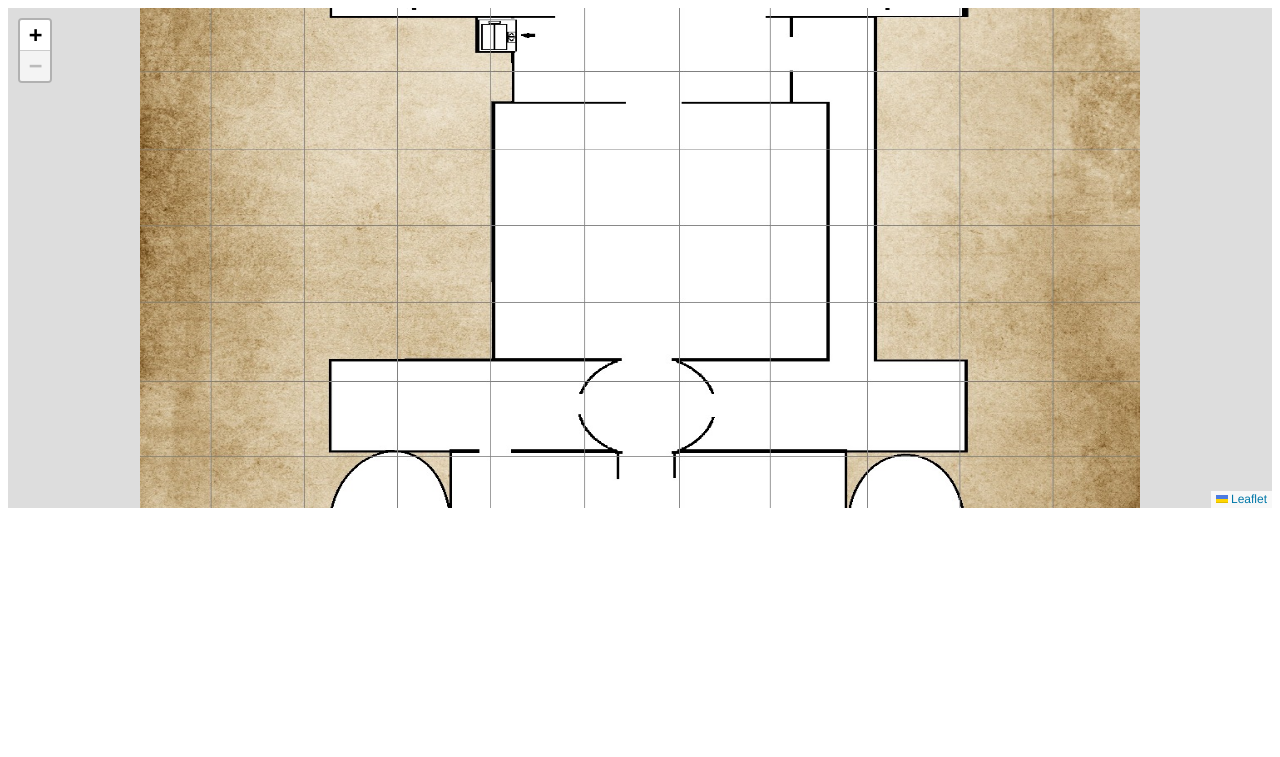
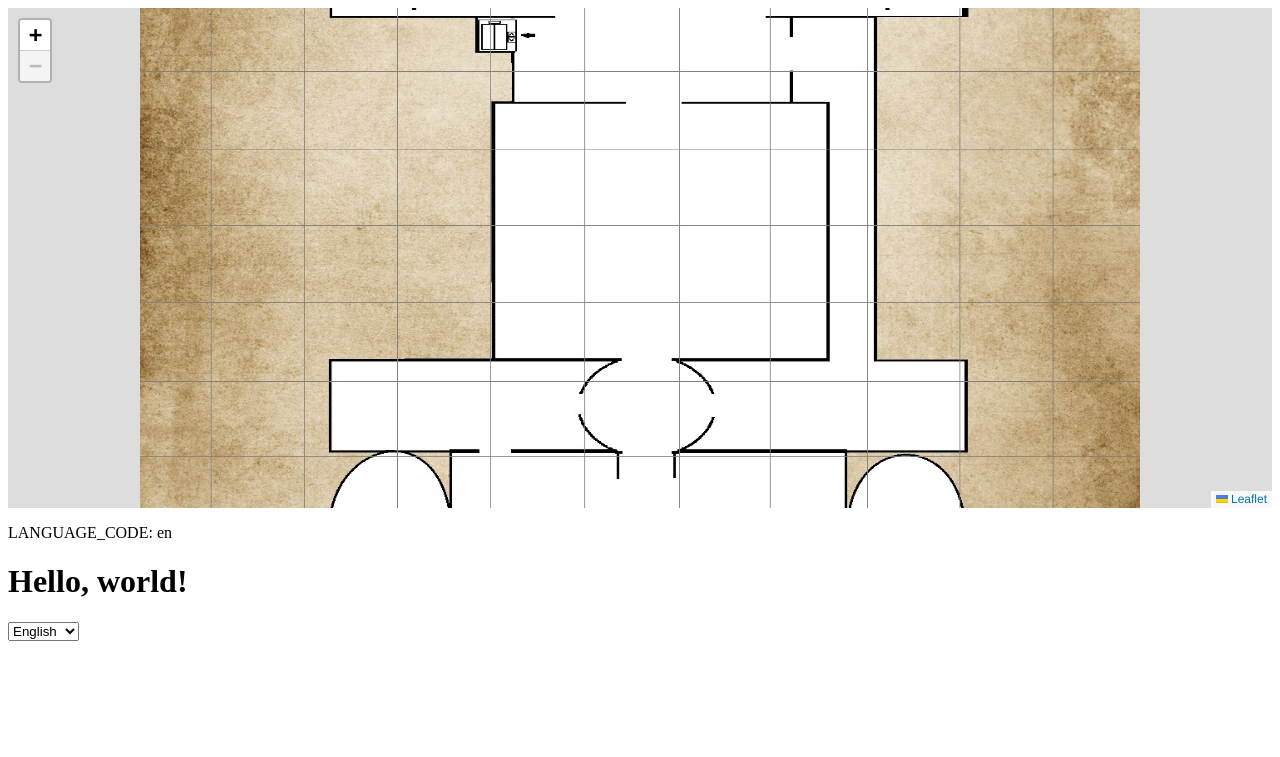
Before and after one commit to mflovidal/Mapa, a Django app: page / in a window 1280 px wide. Shown: the top 757 px of the page. Run offline with Django 5.2, Linux system fonts and the light colour scheme.

Commit message:
cambio de idioma es-en

```diff
--- a/mysite/myapp/templates/home.html
+++ b/mysite/myapp/templates/home.html
@@ -4,12 +4,22 @@
 <head>
     <link rel="stylesheet" href="https://unpkg.com/leaflet@1.9.4/dist/leaflet.css" integrity="sha256-p4NxAoJBhIIN+hmNHrzRCf9tD/miZyoHS5obTRR9BMY=" crossorigin="" />
     <script src="https://unpkg.com/leaflet@1.9.4/dist/leaflet.js" integrity="sha256-20nQCchB9co0qIjJZRGuk2/Z9VM+kNiyxNV1lvTlZBo=" crossorigin=""></script>
-
-<style>
-</style>
+    <style>
+    </style>
 </head>
 <body>
     <script src="{% static '/JavaDelMapa.js' %}" defer></script>
     <div id="map" style="height: 500px;"></div>
+
+    <p>LANGUAGE_CODE: {{ LANGUAGE_CODE }}</p>
+
+    {% load i18n %}
+    <h1>{% trans "Hello, world!" %}</h1>
+    <form action="{% url 'change_language' %}" method="get">
+        <select name="lang" onchange="this.form.submit()">
+            <option value="en" {% if LANGUAGE_CODE == 'en' %}selected{% endif %}>English</option>
+            <option value="es" {% if LANGUAGE_CODE == 'es' %}selected{% endif %}>Spanish</option>
+        </select>
+    </form>
 </body>
 </html>
--- a/mysite/myapp/urls.py
+++ b/mysite/myapp/urls.py
@@ -1,7 +1,8 @@
 from django.urls import path
 from . import views
 
+
 urlpatterns = [
     path('', views.myapp, name='myapp'),
-    path('myapp/', views.myapp, name='myapp')
+    path('myapp/', views.myapp, name='myapp'),
     ]
--- a/mysite/myapp/views.py
+++ b/mysite/myapp/views.py
@@ -1,8 +1,23 @@
-from django.shortcuts import render
+from django.shortcuts import render, redirect
+from django.utils import translation
+from django.conf import settings
+from django.utils.translation import get_language
 
 # Create your views here.
 from django.http import HttpResponse
 from django.template import loader
-def myapp (request):
-    template = loader.get_template('home.html')
-    return HttpResponse(template.render())
+
+def myapp(request):
+    return render(request, 'home.html', {
+        'LANGUAGE_CODE': get_language(),
+    })
+
+def change_language(request):
+    lang_code = request.GET.get('lang', 'en')
+    if lang_code in dict(settings.LANGUAGES).keys():
+        translation.activate(lang_code)
+        response = redirect('/')
+        response.set_cookie(settings.LANGUAGE_COOKIE_NAME, lang_code)
+        return response
+    else:
+        return redirect('/')
--- a/mysite/mysite/urls.py
+++ b/mysite/mysite/urls.py
@@ -16,9 +16,10 @@ Including another URLconf
 """
 from django.contrib import admin
 from django.urls import include, path
+from myapp import views
 
 urlpatterns=[
     path('', include('myapp.urls')),
-    path('myapp/', include('myapp.urls')),
     path('admin/', admin.site.urls),
+    path('change_language/', views.change_language, name='change_language'),
 ]
```
Also changed, not shown: mysite/mysite/settings.py (+18 -17 lines), mysite/db.sqlite3, mysite/locale/es/LC_MESSAGES/django.po (added), 2 other files.
